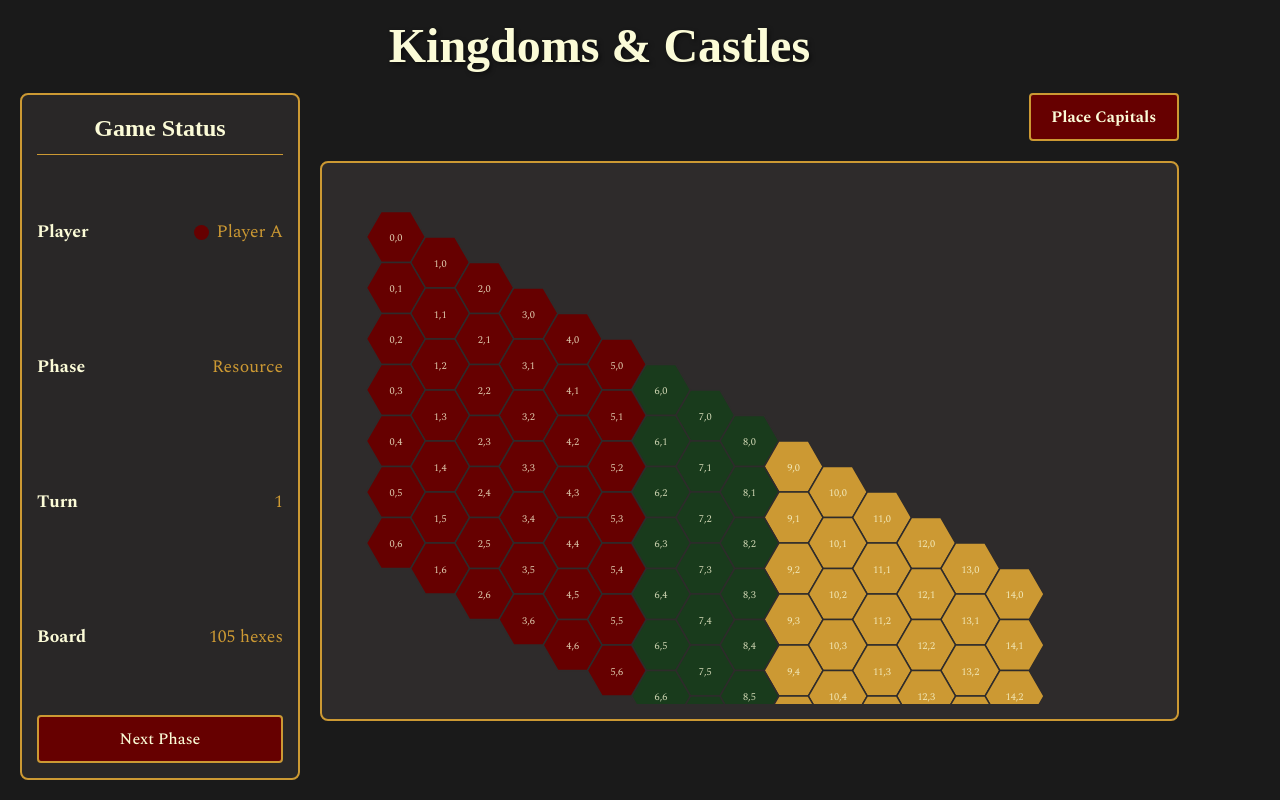
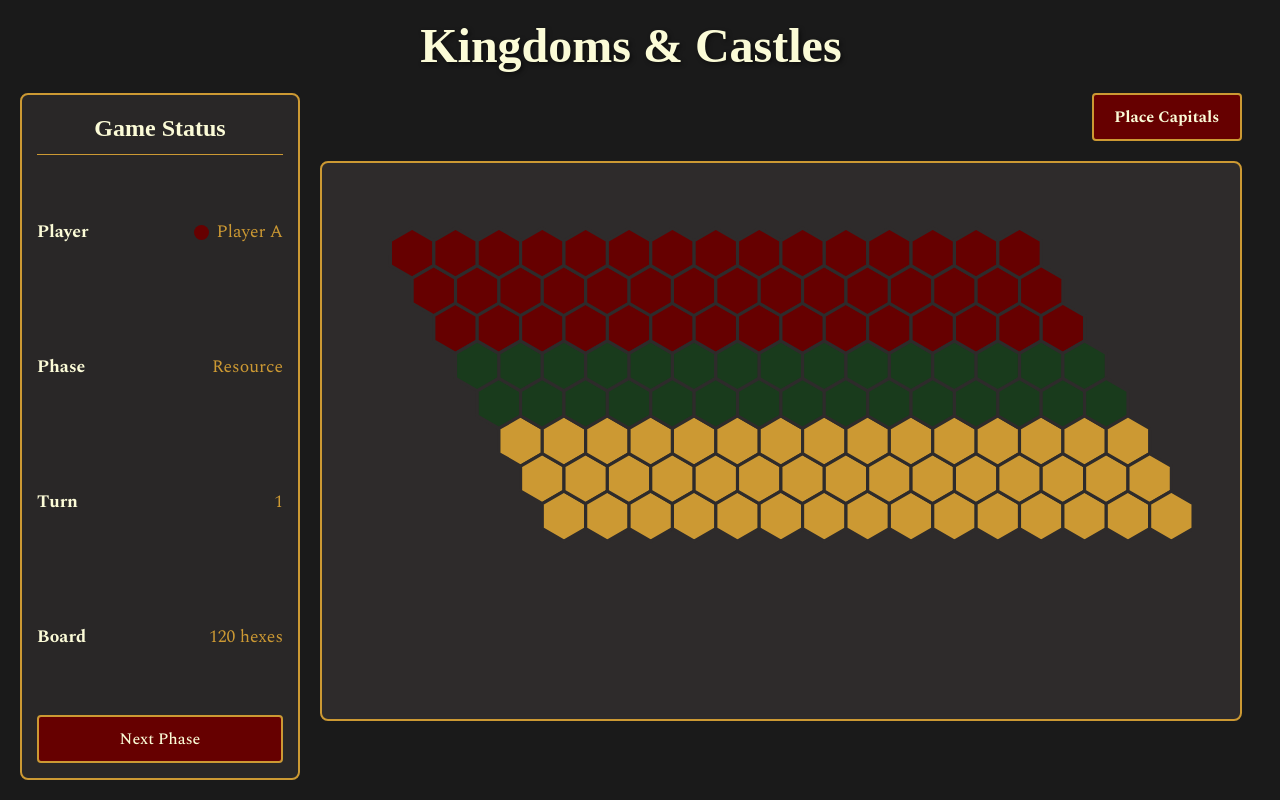
Before and after one commit to joebags99/kingdoms-castles, a React (Vite) app: page / in a window 1280 px wide. Built offline with nearby package versions, Linux system fonts and the light colour scheme; a web font is replaced by a local one.

Commit message:
Refactor board generation and layout for balanced player territories

```diff
--- a/src/components/Board.tsx
+++ b/src/components/Board.tsx
@@ -42,13 +42,13 @@ const Board: React.FC = () => {
     };
   };
 
-  // Generate the board when component mounts
-  useEffect(() => {
-    const boardWidth = 15;
-    const boardHeight = 7;
-    const newBoard = generateBoard(boardWidth, boardHeight);
-    dispatch({ type: 'SET_BOARD', payload: newBoard });
-  }, [dispatch]);
+// Generate the board when component mounts with balanced layout
+useEffect(() => {
+  const boardWidth = 15;  // Horizontal extent (columns)
+  const boardHeight = 8;  // Vertical extent (rows): 3 for Player A + 2 for borderlands + 3 for Player B
+  const newBoard = generateBoard(boardWidth, boardHeight);
+  dispatch({ type: 'SET_BOARD', payload: newBoard });
+}, [dispatch]);
 
   // Adjust hex size when window or container resizes
   useEffect(() => {
@@ -59,9 +59,10 @@ const Board: React.FC = () => {
       const containerWidth = boardContainerRef.current.clientWidth - 40;
       const containerHeight = boardContainerRef.current.clientHeight - 40;
 
-      // Calculate the horizontal and vertical span of the board in pixels
-      const horizontalSpan = (metrics.maxQ - metrics.minQ + 3) * 1.5;
-      const verticalSpan = (metrics.maxR - metrics.minR + 3) * Math.sqrt(3);
+      // Calculate the horizontal and vertical span for pointy-topped hexes
+      // Note: For pointy-topped hexes, the math is different
+      const horizontalSpan = (metrics.width + 1) * Math.sqrt(3) * hexSize;
+      const verticalSpan = (metrics.height + 1) * 1.5 * hexSize;
 
       // Calculate the maximum size that will fit
       const maxSizeForWidth = containerWidth / horizontalSpan;
@@ -99,11 +100,11 @@ const Board: React.FC = () => {
     }
   };
 
-  // Generate points for a hexagon shape
+  // Generate points for a hexagon shape (pointy-topped)
   const hexPoints = (size: number): string => {
     const points = [];
     for (let i = 0; i < 6; i++) {
-      const angle = 2 * Math.PI / 6 * i;
+      const angle = 2 * Math.PI / 6 * i + Math.PI/6; // Rotated 30 degrees for pointy-top
       const x = size * Math.cos(angle);
       const y = size * Math.sin(angle);
       points.push(`${x},${y}`);
@@ -113,15 +114,15 @@ const Board: React.FC = () => {
 
   const metrics = getBoardMetrics();
 
-  // Calculate padding to ensure all hexes are visible
-  const paddingX = hexSize * 2;
-  const paddingY = hexSize * 2;
+  // Calculate padding with extra space for the rotated hexes
+  const paddingX = hexSize * 3;
+  const paddingY = hexSize * 3;
 
-  // Calculate SVG viewBox dimensions with generous padding
-  const minX = metrics.minQ * hexSize * 1.5 - paddingX;
-  const minY = metrics.minR * hexSize * Math.sqrt(3) - paddingY;
-  const width = (metrics.maxQ - metrics.minQ + 2) * hexSize * 1.5 + 2 * paddingX;
-  const height = (metrics.maxR - metrics.minR + 2) * hexSize * Math.sqrt(3) + 2 * paddingY;
+  // Calculate SVG viewBox dimensions for pointy-topped hexes
+  const minX = Math.sqrt(3) * hexSize * metrics.minQ - paddingX;
+  const minY = 1.5 * hexSize * metrics.minR - paddingY;
+  const width = Math.sqrt(3) * hexSize * (metrics.width + 2) + 2 * paddingX;
+  const height = 1.5 * hexSize * (metrics.height + 2) + 2 * paddingY;
 
   return (
     <div className="board-container" ref={boardContainerRef}>
@@ -149,7 +150,7 @@ const Board: React.FC = () => {
                 {hexSize > 15 && (
                   <text
                     x="0"
-                    y="2"
+                    y="0"
                     textAnchor="middle"
                     dominantBaseline="middle"
                     fill="#FBFBD7" // Divine Light White for text
--- a/src/components/CapitalSetup.tsx
+++ b/src/components/CapitalSetup.tsx
@@ -7,15 +7,22 @@ const CapitalSetup: React.FC = () => {
   const { state, dispatch } = useGame();
 
   const setupCapitals = () => {
-    // Find a good position for player A's capital (left side of the board)
-    const playerACapitalQ = 2;  // Left side of the board
-    const playerACapitalR = 3;  // Middle row approximately
-
-    // Find a good position for player B's capital (right side of the board)
     const boardWidth = state.board.length > 0 ?
       Math.max(...state.board.map(hex => hex.q)) + 1 : 15;
-    const playerBCapitalQ = boardWidth - 3;  // Right side of the board
-    const playerBCapitalR = 3;  // Middle row approximately
+    const boardHeight = state.board.length > 0 ?
+      Math.max(...state.board.map(hex => hex.r)) + 1 : 8;
+
+    // Calculate player territory sizes
+    const borderlands = 2;
+    const playerRows = (boardHeight - borderlands) / 2;
+
+    // Place Player A's capital (in Player A territory)
+    const playerACapitalQ = Math.floor(boardWidth / 2);  // Middle column
+    const playerACapitalR = Math.floor(playerRows / 2);  // Middle of Player A territory
+
+    // Place Player B's capital (in Player B territory)
+    const playerBCapitalQ = Math.floor(boardWidth / 2);  // Middle column
+    const playerBCapitalR = Math.floor(playerRows + borderlands + playerRows / 2);  // Middle of Player B territory
 
     // Place Player A's capital
     let updatedBoard = placeCapital(state.board, "A", playerACapitalQ, playerACapitalR);
--- a/src/game-logic/board.ts
+++ b/src/game-logic/board.ts
@@ -16,19 +16,20 @@ export interface Hex {
  */
 export function generateBoard(width: number, height: number): Hex[] {
   const hexes: Hex[] = [];
-    const neutralZoneWidth = Math.floor(width / 5); // 20% of board width for neutral zone
+  const borderlands = 2; // 2 rows for borderlands
+  const playerRows = (height - borderlands) / 2; // Equal rows for each player
 
-    // For each row and column, create a hex
+  // For each row and column, create a hex with rotated orientation
+  for (let q = 0; q < width; q++) {
     for (let r = 0; r < height; r++) {
-      for (let q = 0; q < width; q++) {
-        // Determine the zone based on horizontal position
+      // Determine the zone based on vertical position
       let zone: "A" | "Neutral" | "B";
-        if (q < (width - neutralZoneWidth) / 2) {
-          zone = "A";  // Left side of board
-        } else if (q >= (width + neutralZoneWidth) / 2) {
-          zone = "B";  // Right side of board
+      if (r < playerRows) {
+        zone = "A";  // Top side of board - Player A territory
+      } else if (r >= playerRows + borderlands) {
+        zone = "B";  // Bottom side of board - Player B territory
       } else {
-          zone = "Neutral"; // Center neutral territory
+        zone = "Neutral"; // Center neutral territory (borderlands)
       }
 
       hexes.push({
@@ -51,9 +52,9 @@ export interface Hex {
  * @returns {x, y} coordinates for positioning the hex
  */
 export function hexToPixel(q: number, r: number, size: number): {x: number, y: number} {
-  // Using flat-topped hexagon orientation
-  const x = size * (1.5 * q);
-  const y = size * (Math.sqrt(3) * (r + q/2));
+  // Using pointy-topped hexagon orientation (rotated 90 degrees from flat-topped)
+  const x = size * (Math.sqrt(3) * q + Math.sqrt(3)/2 * r);
+  const y = size * (3/2 * r);
 
   return {x, y};
 }
```
Lines whose indentation alone changed are shown as unchanged.
